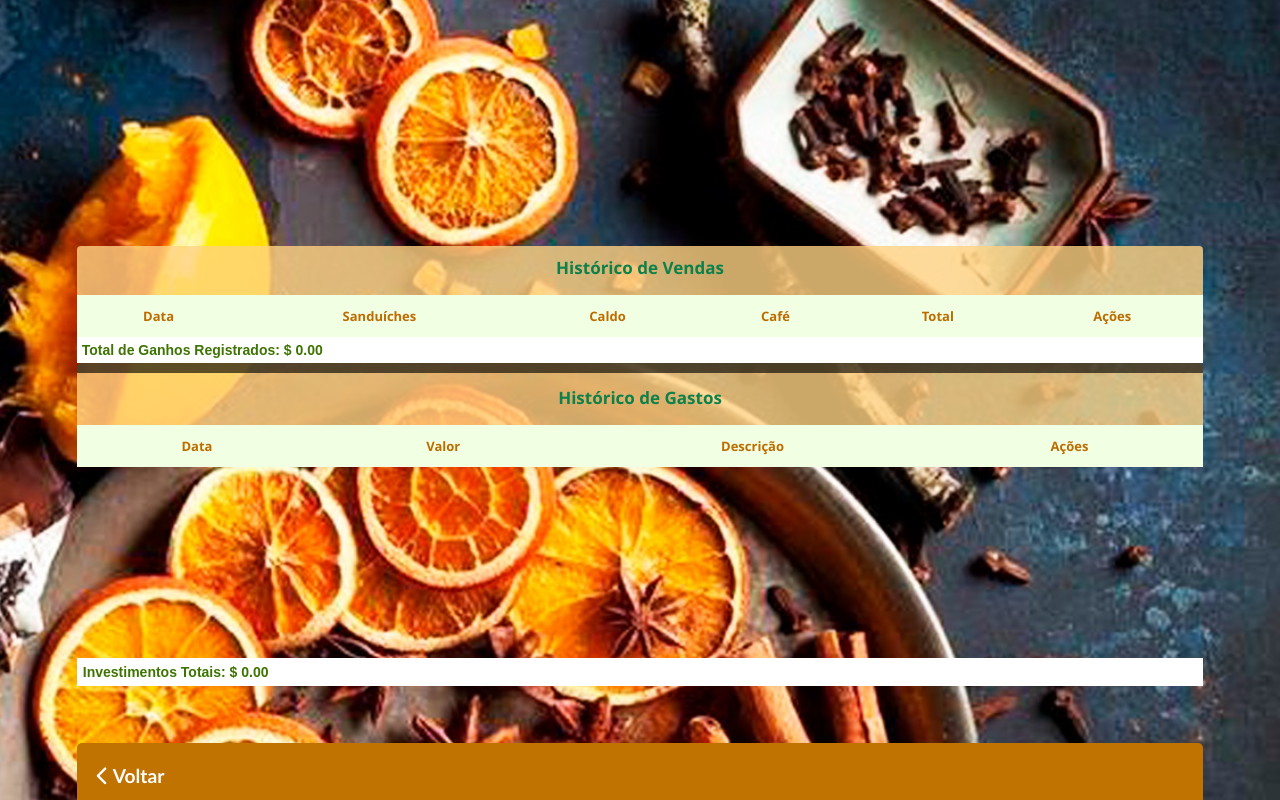
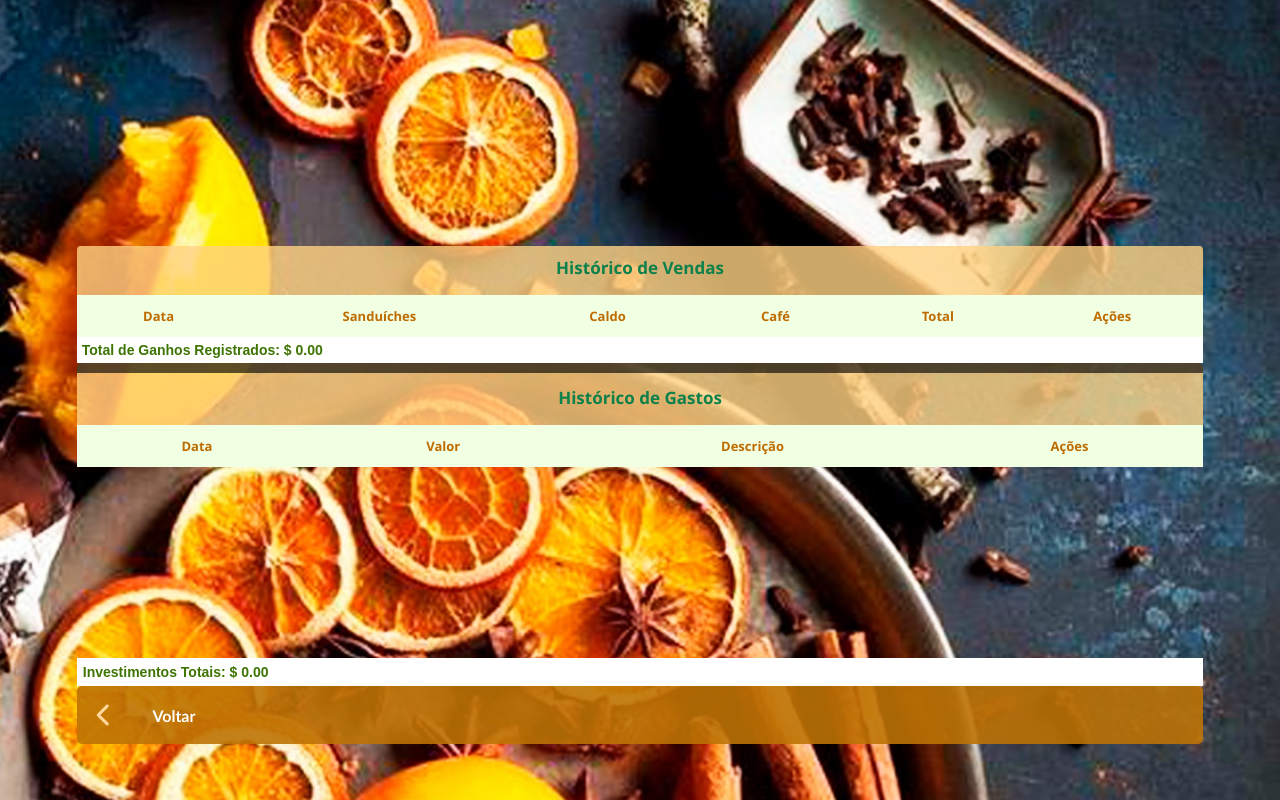
Before and after one commit to JMatheusCavalcante/NaturApp, a React (Create React App) app: page /historico in a window 1280 px wide. Built offline with nearby package versions, Linux system fonts and the light colour scheme.

Commit message:
Estilizando APP

```diff
--- a/src/App.css
+++ b/src/App.css
@@ -35,6 +35,7 @@ body{
   background-position: center; /* Centraliza a imagem */
   background-repeat: no-repeat; /* Garante que o background não repita */
   background-color: #f5f5f5;
+
 }
 
 
@@ -57,6 +58,7 @@ body{
   animation: fadeIn 1s forwards; /* Animação de fade-in */
   overflow: hidden;
   text-align: left;
+
 }
 
 
@@ -74,7 +76,7 @@ body{
 
 
 h1 {
-  font-size: 1.6em;
+  font-size: 1.4em;
   font-family:'Lucida Sans', 'Lucida Sans Regular', 'Lucida Grande', 'Lucida Sans Unicode', Geneva, Verdana, sans-serif;
   margin-bottom: 10px;
   color: #fffaed;
@@ -107,6 +109,8 @@ p {
   color: #ffffff;
 }
 
+
+
 /* -----------------CSS para os botões ---------------*/
 
 .button-container {
@@ -116,16 +120,22 @@ p {
   margin-top: 12%;
   padding: 0 2%; /* Margem lateral para centralizar os botões */
   text-align: left;
+
 }
 
 .app-button {
+  display:inline-flex;
+  align-items: center;
+
+
+
   text-align: left;
-  padding: 10px 20px;
-  font-size: 1.2em;
+  padding: 0px 20px;
+  font-size: 1.0em;
   font-family:'Gill Sans', 'Gill Sans MT', Calibri, 'Trebuchet MS', sans-serif;
   color: white;
   gap: 8px; /* Espaçamento entre o ícone e o texto */
-  background-color: #da8403b4;
+  background-color: #bd7305e3;
   border: none;
   border-radius: 5px;
   cursor: pointer;
@@ -133,50 +143,31 @@ p {
   box-shadow: 0 4px 6px rgba(0, 0, 0, 0.1);
   height: 58px;
   width: 100%;
-  text-decoration: none;
+
+
+
+
 
 }
 
 
-
-.back-button{
-  text-align: left;
-  padding: 10px 20px;
-  font-size: 1.1em;
-  font-family:'Gill Sans', 'Gill Sans MT', Calibri, 'Trebuchet MS', sans-serif;
-  color: white;
-  background-color: #c07300;
-  border: none;
-  border-radius: 2px;
-  cursor: pointer;
-  transition: transform 0.2s ease, box-shadow 0.3s ease;
-  box-shadow: 0 4px 6px rgba(0, 0, 0, 0.1);
-  height: 80px;
-  width: 100%;
-
-}
-.app-button:active {
-  transform: scale(0.95);
-  background: linear-gradient(45deg, #ffe600, #ff9100);
-  box-shadow: 0 6px 8px rgba(255, 255, 255, 0.452);
-}
-
 .app-button i{
-color: #48daff;
+color: #ffd99f;
 font-size: 24px;
 margin-right: 3%;
+
 }
 .app-button:active i{
   color: #005b72;
 
   }
 
-  button a, .app-button a {
+button a, .app-button a {
     text-decoration: none;
     color: inherit;
   }
 
-  .app-button a:active, .app-button a:visited, .app-button a:link, .app-button a:hover {
+.app-button a:active, .app-button a:visited, .app-button a:link, .app-button a:hover {
     text-decoration: none;
     color: inherit;
   }
@@ -282,10 +273,9 @@ margin-right: 3%;
   border-radius: 2px;
   cursor: pointer;
   padding: 10px;
-  font-size: 1.2em;
+  font-size: 1.1em;
   transition: transform 0.2s ease, box-shadow 0.3s ease;
   box-shadow: 0 4px 6px rgba(0, 0, 0, 0.1);
-
 
 }
 
@@ -405,23 +395,7 @@ margin-right: 3%;
   z-index: 5;
 
 }
-.historico-app-button{
-  text-align: left;
-  padding: 10px 20px;
-  font-size: 1.2em;
-  font-family:'Gill Sans', 'Gill Sans MT', Calibri, 'Trebuchet MS', sans-serif;
-  color: white;
-  gap: 8px; /* Espaçamento entre o ícone e o texto */
-  background-color: #c07300;
-  border: none;
-  border-radius: 5px;
-  transition: transform 0.2s ease, box-shadow 0.3s ease;
-  box-shadow: 0 4px 6px rgba(0, 0, 0, 0.1);
-  height: 65px;
-  width: 100%;
-  text-decoration: none;
-  margin-top: 5%;
-}
+
 
 .form-gastos {
   background-color: #2e1f00ce; /* Mesma cor de fundo da página inicial */
@@ -510,7 +484,7 @@ form input {
 .salvar-button {
   text-align: left;
   padding: 10px 20px;
-  font-size: 1.2em;
+  font-size: 1.1em;
   font-family: 'Gill Sans', 'Gill Sans MT', Calibri, 'Trebuchet MS', sans-serif;
   color: white;
   gap: 50px; /* Espaçamento entre o ícone e o texto */
@@ -546,8 +520,8 @@ form input {
 }
 
 .salvar-button .check-box {
-  width: 30px;
-  height: 30px;
+  width: 25px;
+  height: 25px;
   background-color: #41b851ef;
   border-radius: 50%;
   position: absolute;
@@ -567,10 +541,11 @@ form input {
 
 .salvar-button.active .check-box {
   opacity: 1;
-  left: 110px; /* Ajuste conforme necessário */
+  left: 90px; /* Ajuste conforme necessário */
 }
 
 .salvar-button strong {
   display: inline-block;
   transition: margin-left 1s ease;
+  text-decoration: none;
 }
--- a/src/components/Historico.js
+++ b/src/components/Historico.js
@@ -131,7 +131,7 @@ const Historico = () => {
 
 
       <Link to="/" className="historico-link">
-         <button className="historico-app-button">
+         <button className="app-button">
           <i className="fas fa-chevron-left"></i><strong> Voltar </strong>
         </button>
       </Link>
--- a/src/components/Home.js
+++ b/src/components/Home.js
@@ -10,8 +10,8 @@ const Home = () => (
 
 
       <div className="button-container">
+
         <Link to="/vendasdodia">
-
           <button className="app-button">
             <i className="fas fa-chart-line"></i><strong> Vendas do Dia </strong>
           </button>
```
